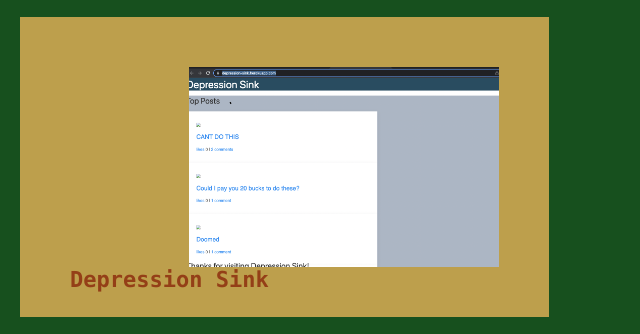
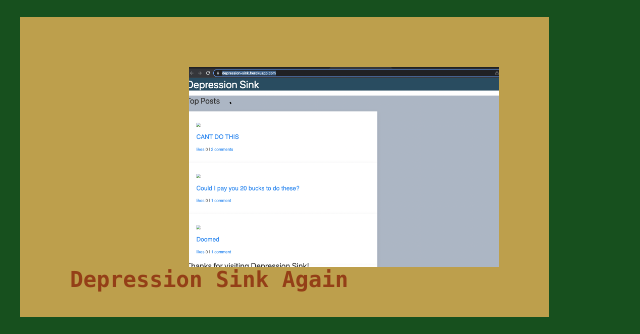
Before and after one commit to macykcool/pro-port, a plain HTML site: page index.html in a window 1280 px wide. Shown: the part 1946-2280 px from the top of the page, 0-640 px from the left. Drawn offline with Linux system fonts and the light colour scheme.

Commit message:
depression SINK

```diff
--- a/index.html
+++ b/index.html
@@ -87,7 +87,7 @@
                     <a href="https://github.com/hectorromo06/depression-sink/tree/main">
                 <img src="./assets/images/depsink.jpg" alt="preview of depression sink group 2 project website" class="float-right" />
             </a>
-                <h2>Depression Sink</h2>
+                <h2>Depression Sink Again</h2>
               </div>
 
               <div class="projects2">
```
Also changed, not shown: 1 other file.
